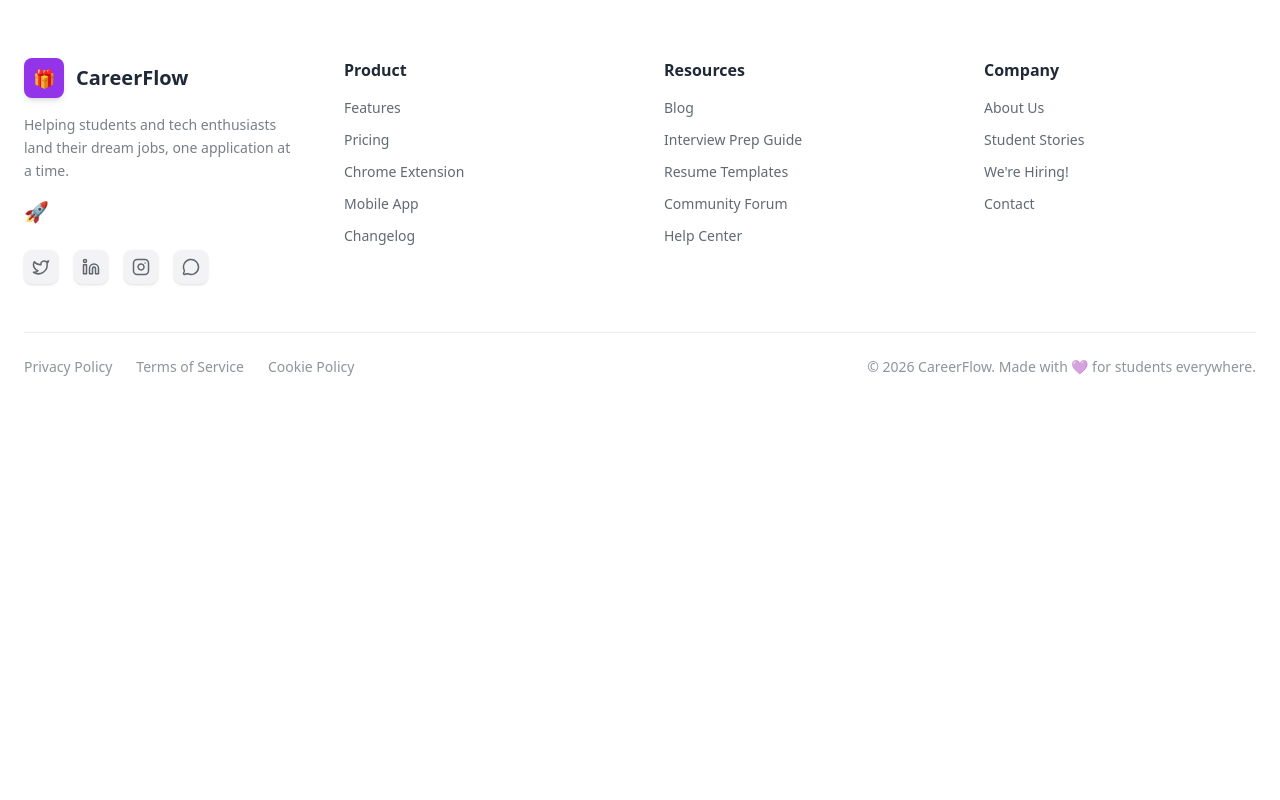
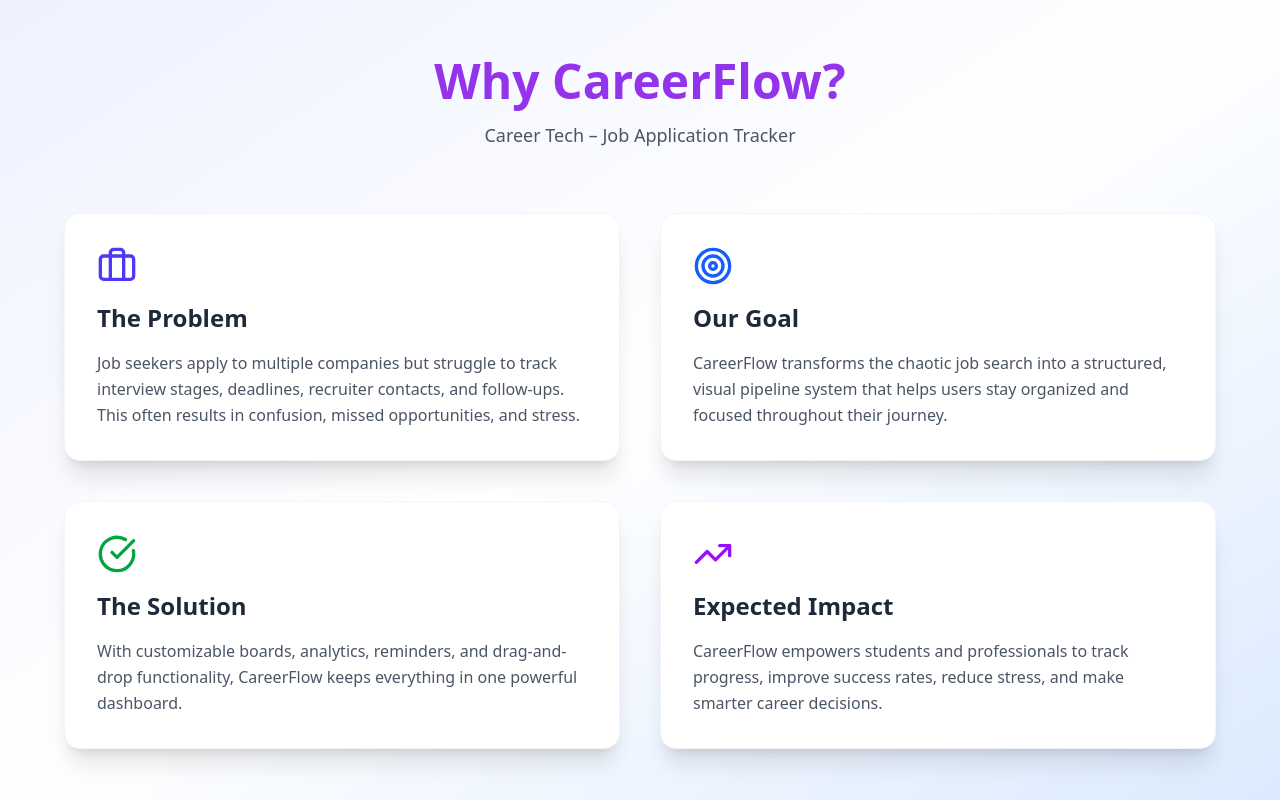
Before and after one commit to Md-Sakib-Rahman/CareerFlow, a React (Vite) app in the folder careerflow-client/: page / in a window 1280 px wide. Shown: the part 3560-4360 px from the top of the page. Before the commit the page ends 4001 px from the top, so only its background shows below. Built offline with nearby package versions, Linux system fonts and the light colour scheme.

Commit message:
Why Ask page added

```diff
--- a/careerflow-client/src/Pages/HomePage/HomePage.jsx
+++ b/careerflow-client/src/Pages/HomePage/HomePage.jsx
@@ -5,6 +5,7 @@
 import FeaturesSection from '../../Components/HomeComponents/FeaturesSection'
 import TestimonialsSection from '../../Components/HomeComponents/TestimonialsSection'
 import PricingSection from '../../Components/HomeComponents/PricingSection'
+import WhyAsked from '../WhyAsk'
 
 const HomePage = () => {
   return (
@@ -14,6 +15,7 @@
       <FeaturesSection />
       <TestimonialsSection />
       <PricingSection />
+      <WhyAsked/>
       <Footer/>
     </div>
   )
--- /dev/null
+++ b/careerflow-client/src/Pages/WhyAsk.jsx
@@ -0,0 +1,123 @@
+import React from "react";
+import { motion } from "framer-motion";
+import { Briefcase, Target, TrendingUp, CheckCircle } from "lucide-react";
+
+const containerVariants = {
+  hidden: { opacity: 0 },
+  visible: {
+    opacity: 1,
+    transition: {
+      staggerChildren: 0.2,
+    },
+  },
+};
+
+const itemVariants = {
+  hidden: { opacity: 0, y: 40 },
+  visible: {
+    opacity: 1,
+    y: 0,
+    transition: { duration: 0.6, ease: "easeOut" },
+  },
+};
+
+const WhyAsk = () => {
+  return (
+    <div className="min-h-screen bg-gradient-to-br from-indigo-50 via-white to-blue-100 py-16">
+      <div className="max-w-7xl mx-auto px-6">
+          <motion.div
+        variants={containerVariants}
+        initial="hidden"
+        animate="visible"
+        className="max-w-6xl mx-auto"
+      >
+        {/* Header */}
+        <motion.div
+          variants={itemVariants}
+          className="text-center mb-16"
+        >
+          <h1 className="text-5xl font-extrabold text-primary mb-4">
+            Why CareerFlow?
+          </h1>
+          <p className="text-lg text-gray-600">
+            Career Tech – Job Application Tracker
+          </p>
+        </motion.div>
+
+        {/* Cards Grid */}
+        <div className="grid md:grid-cols-2 gap-10">
+
+          {/* Problem Card */}
+          <motion.div
+            variants={itemVariants}
+            whileHover={{ scale: 1.03 }}
+            className="bg-white rounded-2xl shadow-xl p-8 border border-gray-100"
+          >
+            <Briefcase className="w-10 h-10 text-indigo-600 mb-4" />
+            <h2 className="text-2xl font-semibold mb-4 text-gray-800">
+              The Problem
+            </h2>
+            <p className="text-gray-600 leading-relaxed">
+              Job seekers apply to multiple companies but struggle to track
+              interview stages, deadlines, recruiter contacts, and follow-ups.
+              This often results in confusion, missed opportunities, and stress.
+            </p>
+          </motion.div>
+
+          {/* Goal Card */}
+          <motion.div
+            variants={itemVariants}
+            whileHover={{ scale: 1.03 }}
+            className="bg-white rounded-2xl shadow-xl p-8 border border-gray-100"
+          >
+            <Target className="w-10 h-10 text-blue-600 mb-4" />
+            <h2 className="text-2xl font-semibold mb-4 text-gray-800">
+              Our Goal
+            </h2>
+            <p className="text-gray-600 leading-relaxed">
+              CareerFlow transforms the chaotic job search into a structured,
+              visual pipeline system that helps users stay organized and focused
+              throughout their journey.
+            </p>
+          </motion.div>
+
+          {/* Solution Card */}
+          <motion.div
+            variants={itemVariants}
+            whileHover={{ scale: 1.03 }}
+            className="bg-white rounded-2xl shadow-xl p-8 border border-gray-100"
+          >
+            <CheckCircle className="w-10 h-10 text-green-600 mb-4" />
+            <h2 className="text-2xl font-semibold mb-4 text-gray-800">
+              The Solution
+            </h2>
+            <p className="text-gray-600 leading-relaxed">
+              With customizable boards, analytics, reminders, and drag-and-drop
+              functionality, CareerFlow keeps everything in one powerful dashboard.
+            </p>
+          </motion.div>
+
+          {/* Impact Card */}
+          <motion.div
+            variants={itemVariants}
+            whileHover={{ scale: 1.03 }}
+            className="bg-white rounded-2xl shadow-xl p-8 border border-gray-100"
+          >
+            <TrendingUp className="w-10 h-10 text-purple-600 mb-4" />
+            <h2 className="text-2xl font-semibold mb-4 text-gray-800">
+              Expected Impact
+            </h2>
+            <p className="text-gray-600 leading-relaxed">
+              CareerFlow empowers students and professionals to track progress,
+              improve success rates, reduce stress, and make smarter career decisions.
+            </p>
+          </motion.div>
+
+        </div>
+      </motion.div>
+      </div>
+    </div>
+  );
+};
+
+export default WhyAsk;
```
Also changed, not shown: 1 other file (tests, documents, lock files or other folders).
